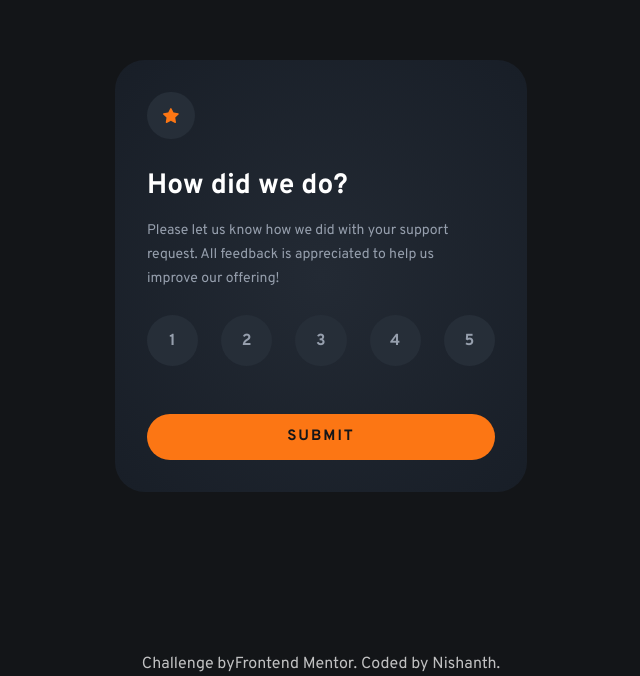
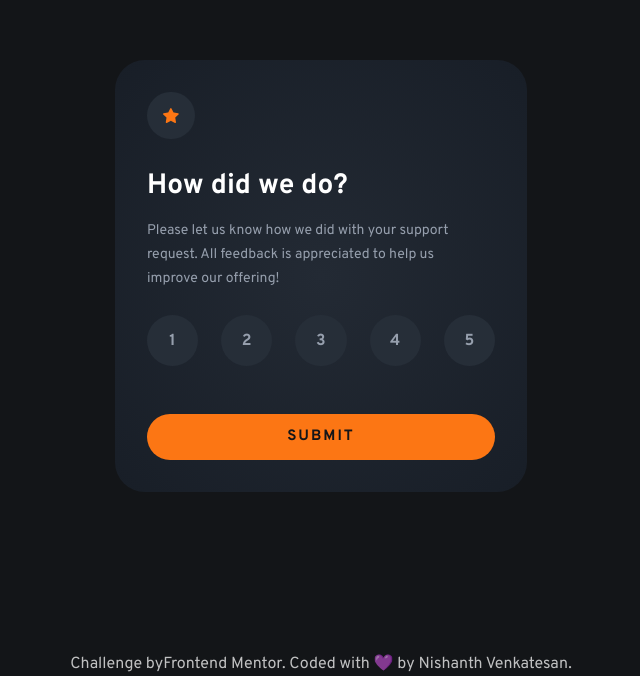
Before and after one commit to nishanth1596/interactive-rating-component, a React (Vite) app: page / in a window 1280 px wide. Shown: the part 124-800 px from the top of the page, without its empty margins (319-959 px from the left). Built offline with nearby package versions, Linux system fonts and the light colour scheme.

Commit message:
styled footer element

```diff
--- a/src/App.tsx
+++ b/src/App.tsx
@@ -37,9 +37,9 @@ const App = () => {
         <a href="https://www.frontendmentor.io?ref=challenge" target="_blank">
           Frontend Mentor
         </a>
-        . Coded by{" "}
+        . Coded with 💜 by{" "}
         <a href="https://www.frontendmentor.io/profile/nishanth1596">
-          Nishanth
+          Nishanth Venkatesan
         </a>
         .
       </footer>
```
